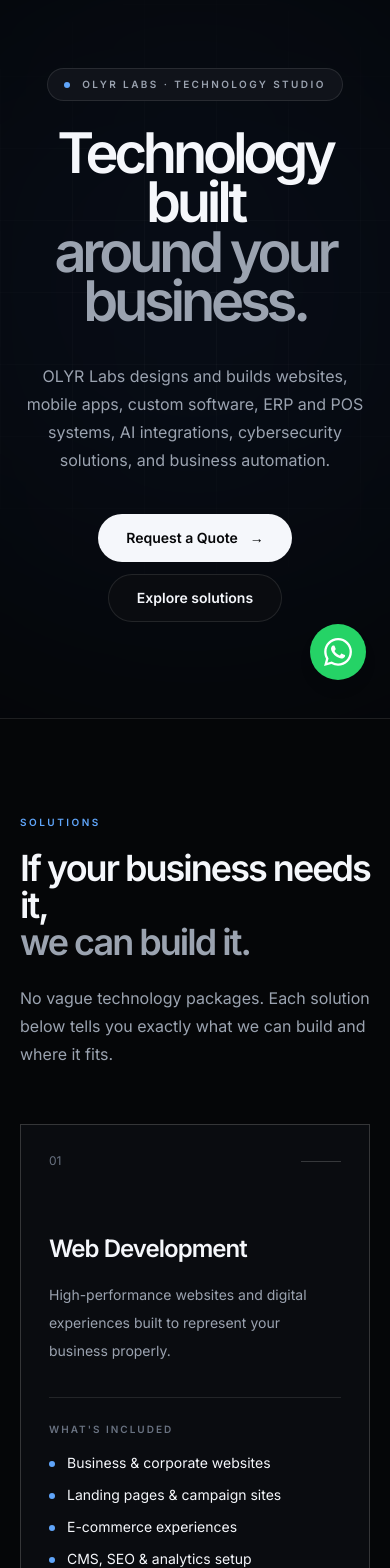
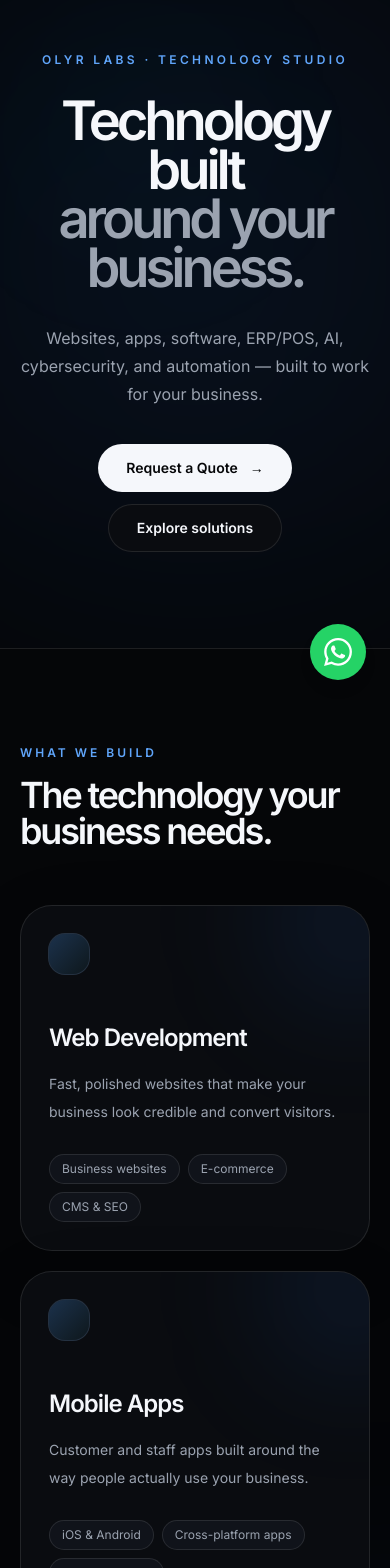
Before and after one commit to OLYR-Labs/website, a Next.js app: page / in a window 390 px wide. Shown: the part 140-1708 px from the top of the page. Built offline with nearby package versions, Linux system fonts and the light colour scheme.

Commit message:
redesign: simplify homepage solutions and remove decorative complexity

```diff
--- a/app/page.tsx
+++ b/app/page.tsx
@@ -2,127 +2,55 @@
 import Reveal from "@/components/Reveal";
 
 const solutions = [
-  {
-    number: "01",
-    title: "Web Development",
-    summary: "High-performance websites and digital experiences built to represent your business properly.",
-    includes: ["Business & corporate websites", "Landing pages & campaign sites", "E-commerce experiences", "CMS, SEO & analytics setup"],
-  },
-  {
-    number: "02",
-    title: "Mobile Apps",
-    summary: "Customer and internal mobile applications for iOS and Android, designed around real workflows.",
-    includes: ["iOS & Android applications", "Cross-platform development", "Customer & staff apps", "API and service integrations"],
-  },
-  {
-    number: "03",
-    title: "Software & Web Apps",
-    summary: "Custom digital products that turn complex business processes into simple, usable systems.",
-    includes: ["Custom business software", "Web applications & portals", "SaaS products", "APIs and integrations"],
-  },
-  {
-    number: "04",
-    title: "ERP & POS Systems",
-    summary: "Business systems that connect operations, sales, inventory, customers, and reporting in one place.",
-    includes: ["ERP & business management", "POS and sales workflows", "Inventory & stock control", "Roles, reports & operational dashboards"],
-  },
-  {
-    number: "05",
-    title: "AI Integration",
-    summary: "Practical AI embedded into products and workflows to automate repetitive work and improve decisions.",
-    includes: ["AI assistants & copilots", "Document and data intelligence", "AI-powered workflows", "Model and API integration"],
-  },
-  {
-    number: "06",
-    title: "Cybersecurity",
-    summary: "Security engineering and assessments that help identify weaknesses before they become expensive problems.",
-    includes: ["Website & application security", "Vulnerability assessments", "Security reviews", "Risk and hardening guidance"],
-  },
-  {
-    number: "07",
-    title: "Business Automation",
-    summary: "Connected systems that reduce manual work and move information between the tools your business already uses.",
-    includes: ["Workflow automation", "System integrations", "Notifications & task automation", "Operational process design"],
-  },
-];
-
-const principles = [
-  ["01", "Built around the business", "We start with the problem, users, workflows, and outcome — then choose the technology."],
-  ["02", "Designed to be used", "Clear interfaces, responsive experiences, and thoughtful interactions are part of the build, not decoration."],
-  ["03", "Security from the foundation", "We treat security, privacy, reliability, and maintainability as engineering requirements."],
+  { title: "Web Development", summary: "Fast, polished websites that make your business look credible and convert visitors.", includes: ["Business websites", "E-commerce", "CMS & SEO"] },
+  { title: "Mobile Apps", summary: "Customer and staff apps built around the way people actually use your business.", includes: ["iOS & Android", "Cross-platform apps", "API integrations"] },
+  { title: "Software & Web Apps", summary: "Custom systems that replace messy processes with simple, useful software.", includes: ["Business software", "Web apps & portals", "APIs & integrations"] },
+  { title: "ERP & POS Systems", summary: "Connected operations for sales, inventory, teams, customers, and reporting.", includes: ["ERP systems", "POS workflows", "Inventory & reports"] },
+  { title: "AI Integration", summary: "Useful AI inside your products and workflows — without the hype.", includes: ["AI assistants", "Data & document AI", "AI-powered workflows"] },
+  { title: "Cybersecurity", summary: "Practical security work that finds weaknesses and helps you fix them.", includes: ["Security reviews", "Vulnerability assessment", "Hardening guidance"] },
+  { title: "Business Automation", summary: "Less repetitive work. Better connected systems. More time for the business.", includes: ["Workflow automation", "System integrations", "Notifications & tasks"] },
 ];
 
 export default function Home() {
   return (
     <main className="min-h-screen bg-[var(--background)] text-[var(--text)]">
-      <section className="relative flex min-h-[92vh] items-center overflow-hidden border-b border-[var(--border)] pt-28">
-        <div className="pointer-events-none absolute left-1/2 top-1/2 h-[42rem] w-[42rem] -translate-x-1/2 -translate-y-1/2 rounded-full bg-blue-500/[0.06] blur-[140px]" />
-        <div className="pointer-events-none absolute inset-0 bg-[linear-gradient(to_right,var(--border)_1px,transparent_1px),linear-gradient(to_bottom,var(--border)_1px,transparent_1px)] bg-[size:72px_72px] opacity-30 [mask-image:radial-gradient(circle_at_center,black,transparent_72%)]" />
-
+      <section className="relative flex min-h-[88vh] items-center overflow-hidden pt-24">
+        <div className="pointer-events-none absolute left-1/2 top-1/2 h-[38rem] w-[38rem] -translate-x-1/2 -translate-y-1/2 rounded-full bg-blue-500/[0.10] blur-[150px]" />
+        <div className="pointer-events-none absolute left-[15%] top-[25%] h-40 w-40 rounded-full bg-cyan-400/[0.05] blur-[90px]" />
         <div className="relative mx-auto w-full max-w-7xl px-5 py-24 sm:px-6 lg:px-8 lg:py-32">
           <Reveal>
             <div className="mx-auto max-w-5xl text-center">
-              <div className="mb-7 inline-flex items-center gap-3 rounded-full border border-[var(--border)] bg-[var(--surface-muted)] px-4 py-2 text-[10px] font-semibold uppercase tracking-[0.24em] text-[var(--muted)] sm:text-xs">
-                <span className="h-1.5 w-1.5 rounded-full bg-[var(--accent)]" />
-                OLYR Labs · Technology Studio
-              </div>
-              <h1 className="font-[var(--font-space-grotesk)] text-[clamp(3.5rem,9vw,8.5rem)] font-semibold leading-[0.88] tracking-[-0.075em]">
-                Technology built
-                <br />
-                <span className="text-[var(--muted)]">around your business.</span>
-              </h1>
-              <p className="mx-auto mt-9 max-w-2xl text-base leading-7 text-[var(--muted)] sm:text-lg sm:leading-8">
-                OLYR Labs designs and builds websites, mobile apps, custom software, ERP and POS systems, AI integrations, cybersecurity solutions, and business automation.
-              </p>
-              <div className="mt-10 flex flex-col items-center justify-center gap-3 sm:flex-row">
-                <Link href="/quote" className="inline-flex min-h-12 items-center justify-center rounded-full bg-[var(--text)] px-7 text-sm font-semibold text-[var(--background)] transition hover:-translate-y-0.5 hover:bg-[var(--accent)] hover:text-white">
-                  Request a Quote <span className="ml-3">→</span>
-                </Link>
-                <Link href="#solutions" className="inline-flex min-h-12 items-center justify-center rounded-full border border-[var(--border)] bg-[var(--surface)] px-7 text-sm font-semibold text-[var(--text)] transition hover:-translate-y-0.5 hover:border-[var(--accent)]">
-                  Explore solutions
-                </Link>
+              <p className="mb-7 text-xs font-semibold uppercase tracking-[0.28em] text-[var(--accent)]">OLYR Labs · Technology Studio</p>
+              <h1 className="font-[var(--font-space-grotesk)] text-[clamp(3.4rem,9vw,8.2rem)] font-semibold leading-[0.9] tracking-[-0.075em]">Technology built<br /><span className="text-[var(--muted)]">around your business.</span></h1>
+              <p className="mx-auto mt-8 max-w-2xl text-base leading-7 text-[var(--muted)] sm:text-lg">Websites, apps, software, ERP/POS, AI, cybersecurity, and automation — built to work for your business.</p>
+              <div className="mt-9 flex flex-col items-center justify-center gap-3 sm:flex-row">
+                <Link href="/quote" className="inline-flex min-h-12 items-center justify-center rounded-full bg-[var(--text)] px-7 text-sm font-semibold text-[var(--background)] transition hover:-translate-y-0.5 hover:bg-[var(--accent)] hover:text-white">Request a Quote <span className="ml-3">→</span></Link>
+                <Link href="#solutions" className="inline-flex min-h-12 items-center justify-center rounded-full border border-[var(--border)] bg-[var(--surface)] px-7 text-sm font-semibold transition hover:-translate-y-0.5 hover:border-[var(--accent)]">Explore solutions</Link>
               </div>
             </div>
           </Reveal>
         </div>
       </section>
 
-      <section id="solutions" className="border-b border-[var(--border)] py-24 sm:py-32 lg:py-40">
+      <section id="solutions" className="relative overflow-hidden border-y border-[var(--border)] py-24 sm:py-32">
+        <div className="pointer-events-none absolute -right-48 top-1/3 h-96 w-96 rounded-full bg-blue-500/[0.07] blur-[130px]" />
         <div className="mx-auto max-w-7xl px-5 sm:px-6 lg:px-8">
           <Reveal>
-            <div className="mb-14 max-w-3xl sm:mb-20">
-              <p className="text-[10px] font-semibold uppercase tracking-[0.25em] text-[var(--accent)] sm:text-xs">Solutions</p>
-              <h2 className="mt-5 font-[var(--font-space-grotesk)] text-4xl font-semibold leading-[1.02] tracking-[-0.055em] sm:text-6xl">
-                If your business needs it,
-                <br />
-                <span className="text-[var(--muted)]">we can build it.</span>
-              </h2>
-              <p className="mt-6 max-w-2xl text-base leading-7 text-[var(--muted)]">
-                No vague technology packages. Each solution below tells you exactly what we can build and where it fits.
-              </p>
+            <div className="mb-14 max-w-3xl sm:mb-18">
+              <p className="text-xs font-semibold uppercase tracking-[0.25em] text-[var(--accent)]">What we build</p>
+              <h2 className="mt-4 font-[var(--font-space-grotesk)] text-4xl font-semibold leading-[1] tracking-[-0.06em] sm:text-6xl">The technology your business needs.</h2>
             </div>
           </Reveal>
-
-          <div className="grid gap-px overflow-hidden border border-[var(--border)] bg-[var(--border)] md:grid-cols-2 xl:grid-cols-3">
+          <div className="grid gap-5 md:grid-cols-2 xl:grid-cols-3">
             {solutions.map((solution, index) => (
-              <Reveal key={solution.number} delay={index * 70}>
-                <article className="group flex h-full flex-col bg-[var(--surface)] p-7 transition duration-500 hover:bg-[var(--surface-muted)] sm:p-9">
-                  <div className="flex items-center justify-between text-xs text-[var(--subtle)]">
-                    <span>{solution.number}</span>
-                    <span className="h-px w-10 bg-[var(--border-strong)] transition-all duration-500 group-hover:w-16 group-hover:bg-[var(--accent)]" />
-                  </div>
-                  <h3 className="mt-16 font-[var(--font-space-grotesk)] text-2xl font-semibold tracking-[-0.04em] sm:text-3xl">{solution.title}</h3>
-                  <p className="mt-4 text-sm leading-7 text-[var(--muted)]">{solution.summary}</p>
-                  <div className="mt-8 border-t border-[var(--border)] pt-6">
-                    <p className="text-[10px] font-semibold uppercase tracking-[0.2em] text-[var(--subtle)]">What&apos;s included</p>
-                    <ul className="mt-4 space-y-3">
-                      {solution.includes.map((item) => (
-                        <li key={item} className="flex gap-3 text-sm text-[var(--text)]">
-                          <span className="mt-2 h-1.5 w-1.5 shrink-0 rounded-full bg-[var(--accent)]" />
-                          <span>{item}</span>
-                        </li>
-                      ))}
-                    </ul>
+              <Reveal key={solution.title} delay={index * 70}>
+                <article className="group relative h-full overflow-hidden rounded-[2rem] border border-[var(--border)] bg-[var(--surface)] p-7 shadow-[0_24px_80px_rgba(0,0,0,0.10)] transition duration-500 hover:-translate-y-1 hover:border-blue-400/40 sm:p-8">
+                  <div className="pointer-events-none absolute -right-16 -top-16 h-40 w-40 rounded-full bg-blue-500/[0.12] blur-3xl transition duration-700 group-hover:scale-150 group-hover:bg-blue-500/[0.18]" />
+                  <div className="relative">
+                    <div className="mb-12 h-10 w-10 rounded-2xl bg-gradient-to-br from-blue-400/25 to-cyan-300/5 ring-1 ring-blue-300/20" />
+                    <h3 className="font-[var(--font-space-grotesk)] text-2xl font-semibold tracking-[-0.04em] sm:text-3xl">{solution.title}</h3>
+                    <p className="mt-4 text-sm leading-7 text-[var(--muted)]">{solution.summary}</p>
+                    <div className="mt-7 flex flex-wrap gap-2">{solution.includes.map((item) => <span key={item} className="rounded-full border border-[var(--border)] bg-[var(--surface-muted)] px-3 py-1.5 text-xs text-[var(--muted)]">{item}</span>)}</div>
                   </div>
                 </article>
               </Reveal>
@@ -131,37 +59,15 @@
         </div>
       </section>
 
-      <section className="border-b border-[var(--border)] py-24 sm:py-32">
-        <div className="mx-auto max-w-7xl px-5 sm:px-6 lg:px-8">
-          <Reveal>
-            <div className="grid gap-10 lg:grid-cols-[0.8fr_1.2fr] lg:gap-24">
-              <div>
-                <p className="text-[10px] font-semibold uppercase tracking-[0.25em] text-[var(--accent)] sm:text-xs">How we build</p>
-                <h2 className="mt-5 font-[var(--font-space-grotesk)] text-4xl font-semibold tracking-[-0.05em] sm:text-5xl">Good technology starts with understanding.</h2>
-              </div>
-              <div className="border-t border-[var(--border)]">
-                {principles.map(([number, title, text]) => (
-                  <div key={number} className="grid gap-5 border-b border-[var(--border)] py-7 sm:grid-cols-[48px_0.8fr_1.2fr] sm:items-start sm:gap-6">
-                    <span className="text-xs text-[var(--subtle)]">{number}</span>
-                    <h3 className="font-[var(--font-space-grotesk)] text-xl font-semibold tracking-[-0.03em]">{title}</h3>
-                    <p className="text-sm leading-7 text-[var(--muted)]">{text}</p>
-                  </div>
-                ))}
-              </div>
-            </div>
-          </Reveal>
-        </div>
-      </section>
-
-      <section className="py-24 sm:py-36">
+      <section className="py-24 sm:py-32">
         <Reveal>
           <div className="mx-auto max-w-5xl px-5 text-center sm:px-6">
-            <p className="text-[10px] font-semibold uppercase tracking-[0.25em] text-[var(--accent)] sm:text-xs">Start a conversation</p>
-            <h2 className="mt-5 font-[var(--font-space-grotesk)] text-5xl font-semibold tracking-[-0.065em] sm:text-7xl">Have something to build?</h2>
-            <p className="mx-auto mt-6 max-w-xl text-base leading-7 text-[var(--muted)]">Tell us what you need. We&apos;ll help you work out the right technology, scope, and next step.</p>
-            <div className="mt-9 flex flex-col items-center justify-center gap-3 sm:flex-row">
+            <p className="text-xs font-semibold uppercase tracking-[0.25em] text-[var(--accent)]">Start a conversation</p>
+            <h2 className="mt-4 font-[var(--font-space-grotesk)] text-5xl font-semibold tracking-[-0.07em] sm:text-7xl">Have something to build?</h2>
+            <p className="mx-auto mt-5 max-w-xl text-base leading-7 text-[var(--muted)]">Tell us what you need. We&apos;ll help you work out the right technology, scope, and next step.</p>
+            <div className="mt-8 flex flex-col items-center justify-center gap-3 sm:flex-row">
               <Link href="/quote" className="rounded-full bg-[var(--text)] px-7 py-3.5 text-sm font-semibold text-[var(--background)] transition hover:-translate-y-0.5 hover:bg-[var(--accent)] hover:text-white">Request a Quote →</Link>
-              <a href="tel:+94781026353" className="rounded-full border border-[var(--border)] px-7 py-3.5 text-sm font-semibold transition hover:border-[var(--accent)]">Call +94 78 102 6353</a>
+              <a href="tel:+94781026353" aria-label="Call OLYR Labs" className="rounded-full border border-[var(--border)] px-7 py-3.5 text-sm font-semibold transition hover:border-[var(--accent)]">Call</a>
             </div>
           </div>
         </Reveal>
```
